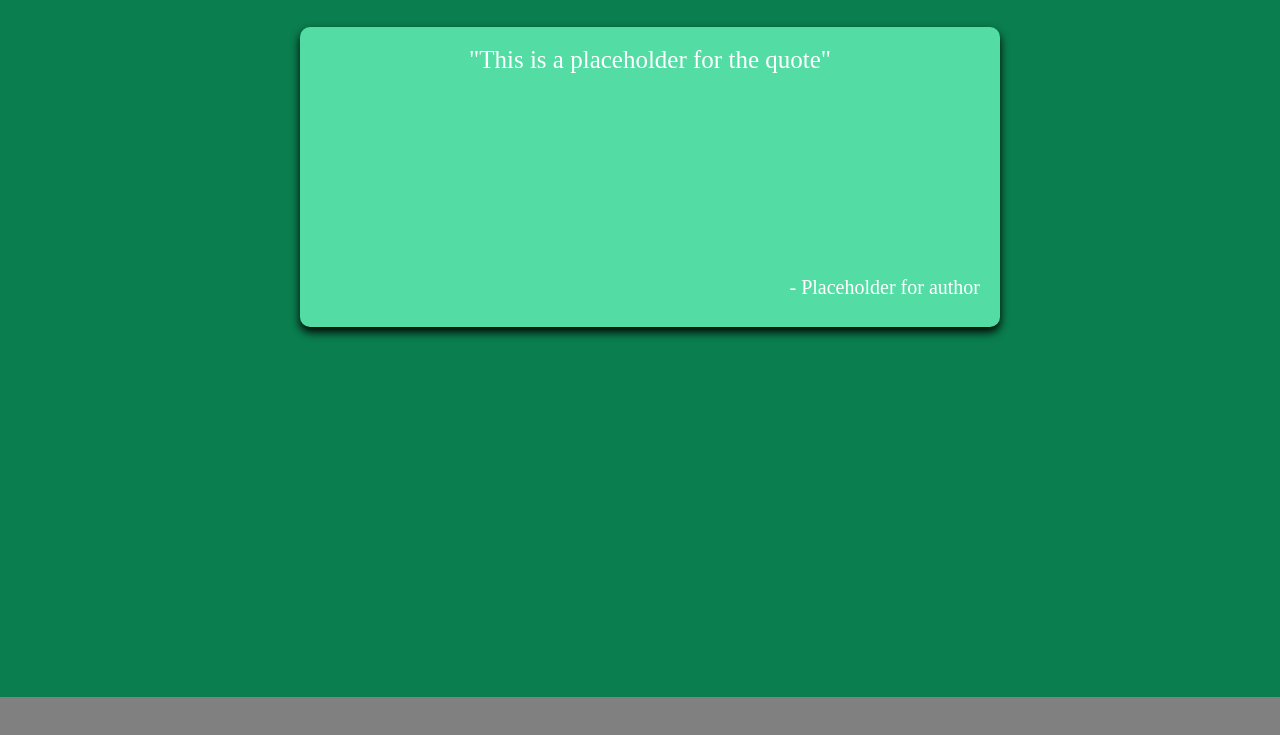
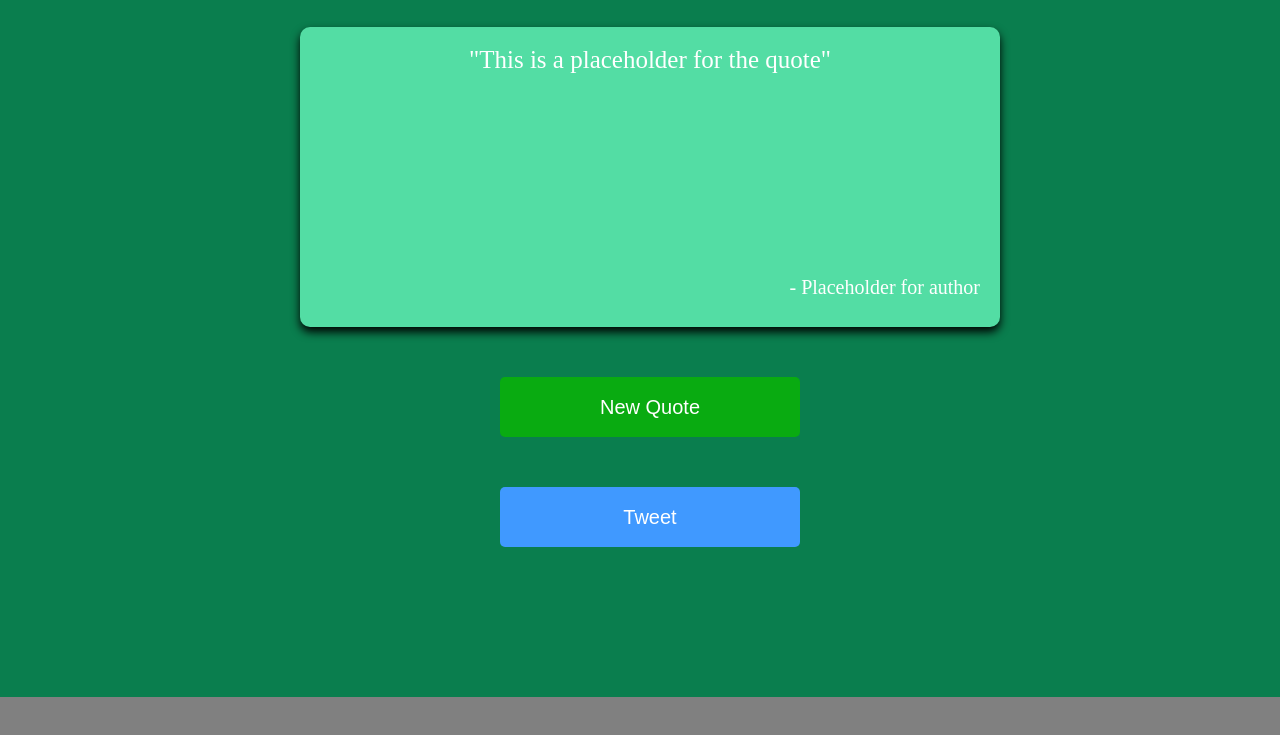
Before and after one commit to Geist0504/BTL-Quotes, a plain HTML site: page index.html in a window 1280 px wide. Shown: the part 153-888 px from the top of the page. Drawn offline with nearby package versions, Linux system fonts and the light colour scheme.

Commit message:
added buttons in html + css

```diff
--- a/css/style.css
+++ b/css/style.css
@@ -133,7 +133,7 @@ body{
 
 /*
   ========================================
-  Section
+  Sections
   ========================================
 */
 
@@ -174,6 +174,32 @@ section h1 {
     right: 20px;
 }
 
+.buttons {
+    display: flex;
+    flex-wrap: wrap;
+    flex-direction: column;
+}
+
+.buttons >:first-child {
+    background-color: #09ab11;
+}
+
+.buttons >:nth-child(2) {
+    background-color: #4099ff;
+}
+
+.buttons button {
+    width: 300px;
+    height: 60px;
+    font-size: 20px;
+    margin-top: 50px;
+    border: none;
+    border-radius: 5px;
+    color: white;
+}
+.buttons button:hover {
+    cursor:pointer;
+}
 
 /*
   ========================================
--- a/index.html
+++ b/index.html
@@ -11,7 +11,7 @@
     <header>
     <nav class="nav">
                 <ul>
-                    <li><a href="TBD">Any Quote</a></li><!--
+                    <li><a href="#random">Any Quote</a></li><!--
                     --><li><a href="TBD">Topic</a></li><!--
                     --><li><a href="TBD">Location</a></li>
                 </ul>
@@ -35,6 +35,10 @@
             <h2>"This is a placeholder for the quote"</h2>
             <h4>- Placeholder for author</h4>
         </div>
+        <div class="buttons">
+            <button>New Quote</button>
+            <button>Tweet</button>
+        </div>
     </section>
 
 
```
